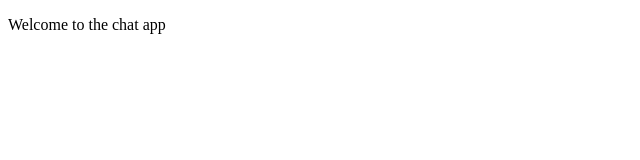
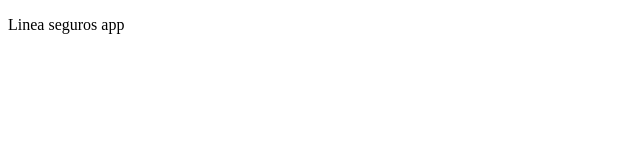
Before and after one commit to alangarza/node-chat-app, a website: page public/index.html in a window 1280 px wide. Shown: the full height of the page, 0-640 px from the left. Drawn offline with Linux system fonts and the light colour scheme.

Commit message:
Updated html file

```diff
--- a/public/index.html
+++ b/public/index.html
@@ -9,7 +9,7 @@
     </head>
     <body>
 
-        <p>Welcome to the chat app</p>
+        <p>Linea seguros app</p>
 
 
 
```
